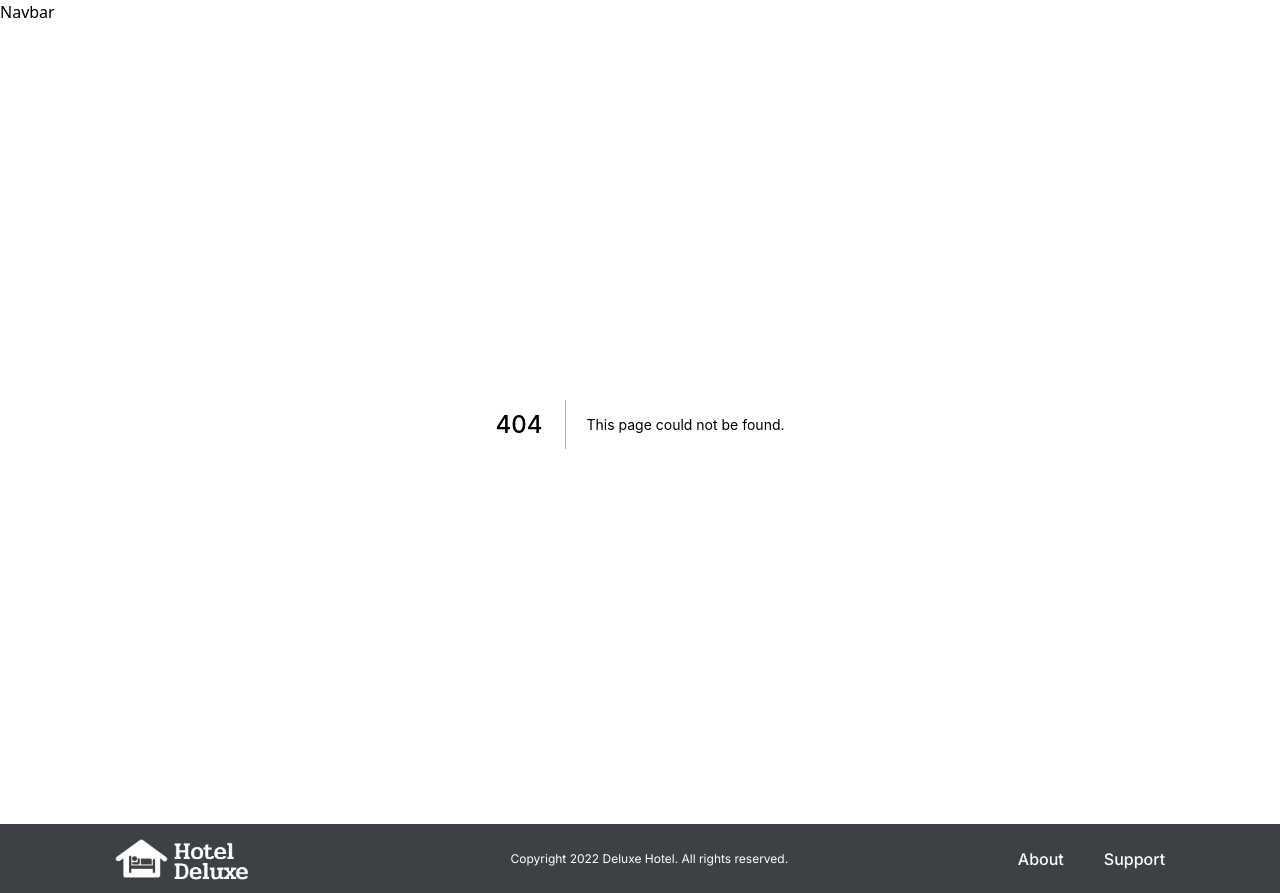
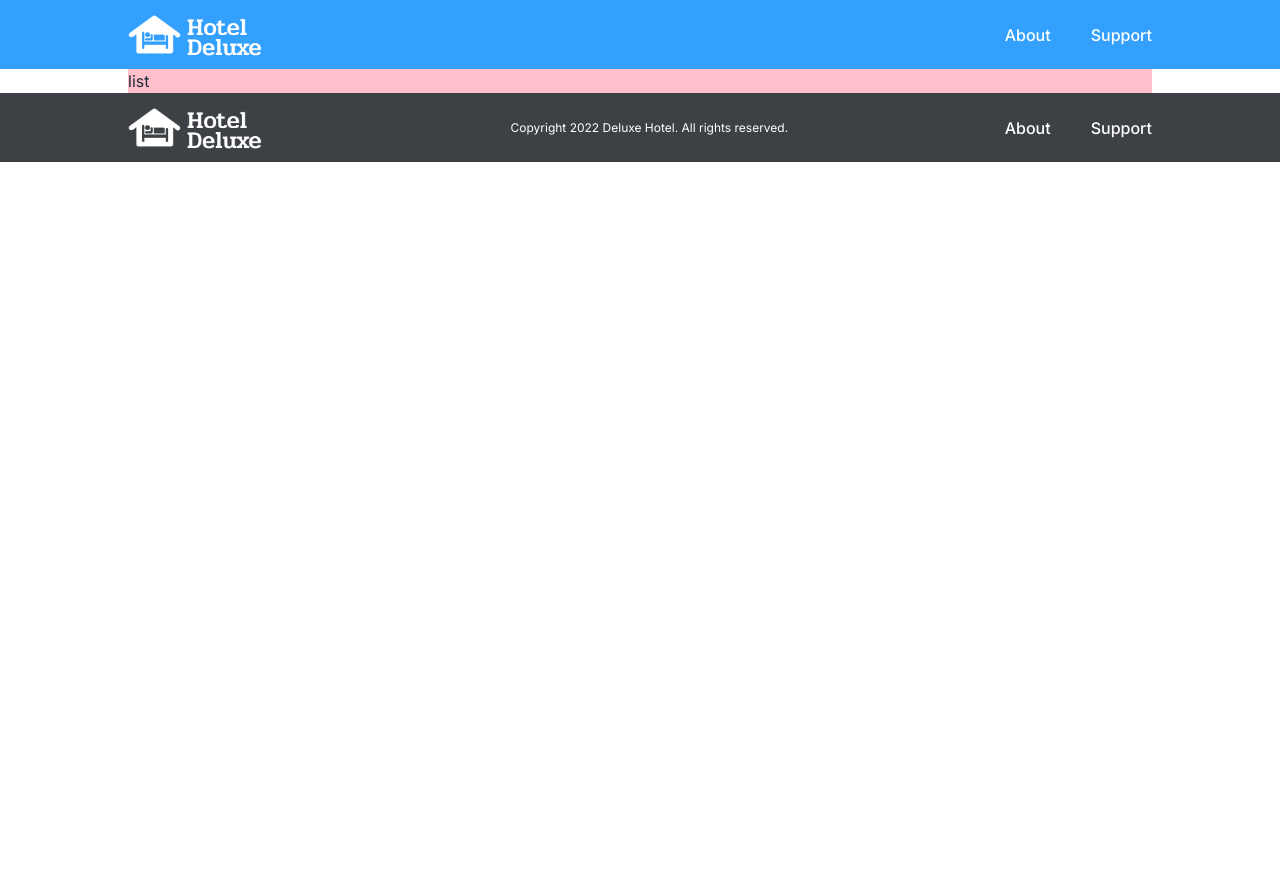
Before and after one commit to Leoasa1/hotel-frontend, a Next.js app: page /list in a window 1280 px wide. Before the commit this address had no page. After the commit the page ends 800 px from the top, so only its background shows below. Built offline with nearby package versions, Linux system fonts and the light colour scheme.

Commit message:
version 1

```diff
--- a/components/footer/Footer.js
+++ b/components/footer/Footer.js
@@ -6,8 +6,8 @@ import Link from "next/link"
 
 const Footer = () => {
 	return (
-		<footer className="inter bg-secondary">
-			<div className="mx-auto w-full flex justify-around items-center py-2 ">
+		<footer className="inter bg-secondary flex justify-center">
+			<div className="w-full max-w-[1024px] flex justify-between items-center py-2 ">
 			<Link href="/">
 				<Image src="/images/logo.png" alt="Hotel Deluxe" width={166} height={53} className="object-cover cursor-pointer" />
 			</Link>
--- a/components/navbar/Navbar.js
+++ b/components/navbar/Navbar.js
@@ -1,7 +1,27 @@
 import React from "react";
+import Image from "next/image"
+import Link from "next/link"
+
 
 const Navbar = () => {
-	return <div>Navbar</div>;
+	return (
+		<footer className="inter bg-primary flex justify-center">
+		<div className="max-w-[1024px] w-full flex justify-between items-center py-2 ">
+		<Link href="/">
+			<Image src="/images/logo.png" alt="Hotel Deluxe" width={166} height={53} className="object-cover cursor-pointer" />
+		</Link>
+
+		<div className="flex justify-between gap-10 text-[16px] font-[500]">
+				<Link href="/about">
+				<a>About</a>
+				</Link>
+				<Link href="/contact">
+				<a>Support</a>
+				</Link>
+		</div>
+		</div>
+	</footer>
+	)
 };
 
 export default Navbar;
--- /dev/null
+++ b/pages/list.js
@@ -0,0 +1,13 @@
+import React from 'react'
+
+function list() {
+  return (
+    <div className='inter flex justify-center'>
+      <div className='w-full max-w-[1024px] bg-[pink]'>
+        list
+      </div>
+    </div>
+  )
+}
+
+export default list
```
